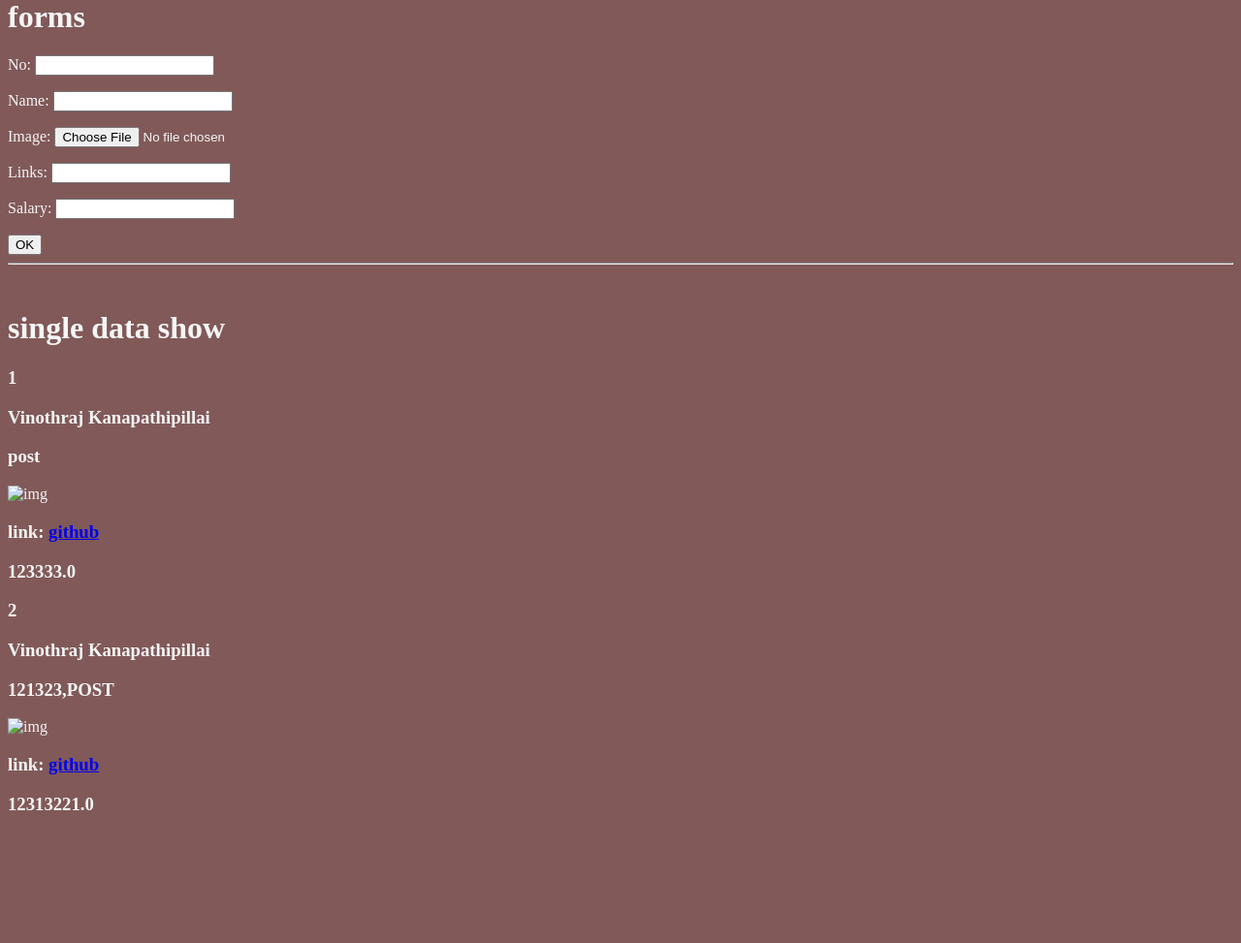
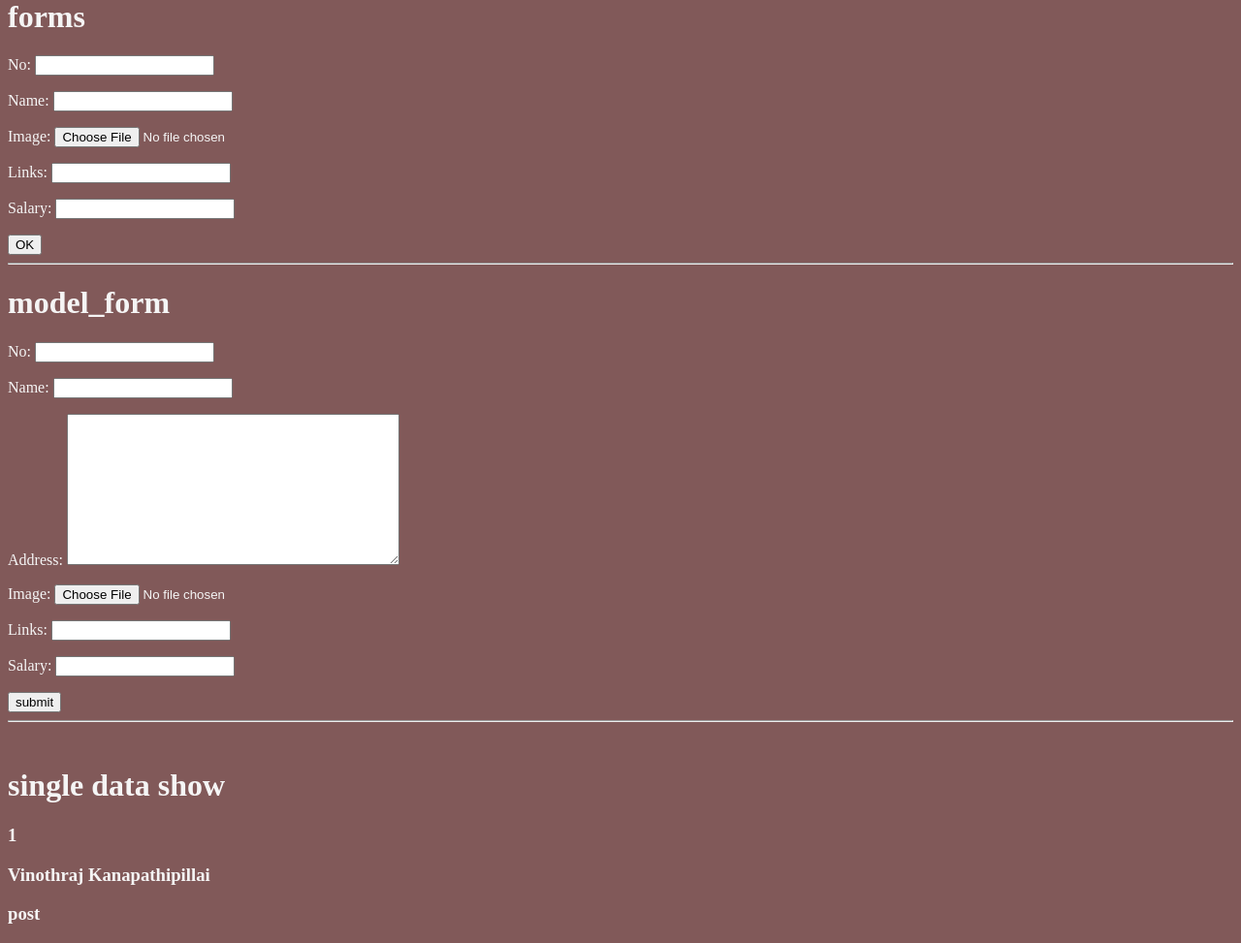
Before and after one commit to kanapathipillaivinothraj/my-django, a Django app: page / in a window 1280 px wide. Shown: the part 182-1155 px from the top of the page at 97% size. Before the commit the page ends 1018 px from the top, so only its background shows below. Run offline with Django 4.2, Linux system fonts and the light colour scheme; data comes from the database, SQL or seed files in the repository; both versions use the stored data as it was after the commit.

Commit message:
feat: create CURD &  model_forms.py file for Create work

```diff
--- /dev/null
+++ b/App/model_form.py
@@ -0,0 +1,7 @@
+from App.models import detail_dataBase
+from django import forms
+
+class Model_forms(forms.ModelForm):
+    class Meta:
+        model = detail_dataBase
+        fields = ['No','Name', 'Address','Image', 'Links', 'Salary' ]
--- a/App/views.py
+++ b/App/views.py
@@ -1,11 +1,18 @@
-from django.shortcuts import render
+from django.shortcuts import render,redirect
 from django.http import HttpResponse
 from App.models import detail_dataBase
 from App.forms import detail_dataBase_Froms
+from App.model_form import Model_forms
 # Create your views here.
 
 
 def Home (request):
     form = detail_dataBase_Froms()
     datas = detail_dataBase.objects.all()
-    return render(request,"index.html",{"data":datas,'A' :form})
+    model_form = Model_forms()
+    if request.method ==  "POST":
+        Database = Model_forms(request.POST)
+        if Database.is_valid():
+            Database.save()
+            redirect('index')
+    return render(request,"index.html",{"data":datas,'A' :form, 'model_form':model_form})
--- a/Template/index.html
+++ b/Template/index.html
@@ -25,6 +25,14 @@
     <input type="submit" value="OK">
   </form>
   <hr>
+  <form method="post">
+    <h1> model_form</h1>
+    {% csrf_token %}
+    {{ model_form.as_p}}
+    <input type="submit" value="submit">
+  </form>
+  <hr>
+
   <br>
   <h1>single data show</h1>
   {% if data %}
```
Also changed, not shown: db.sqlite3, media/image/my-img.png (deleted), media/image/my-img_s4m46x4.png (deleted), media/image/my-min.jpg (deleted).
